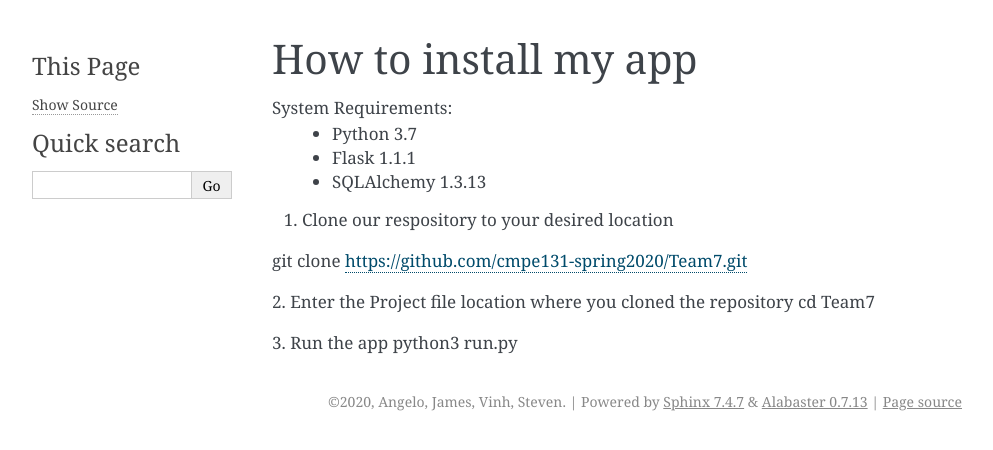
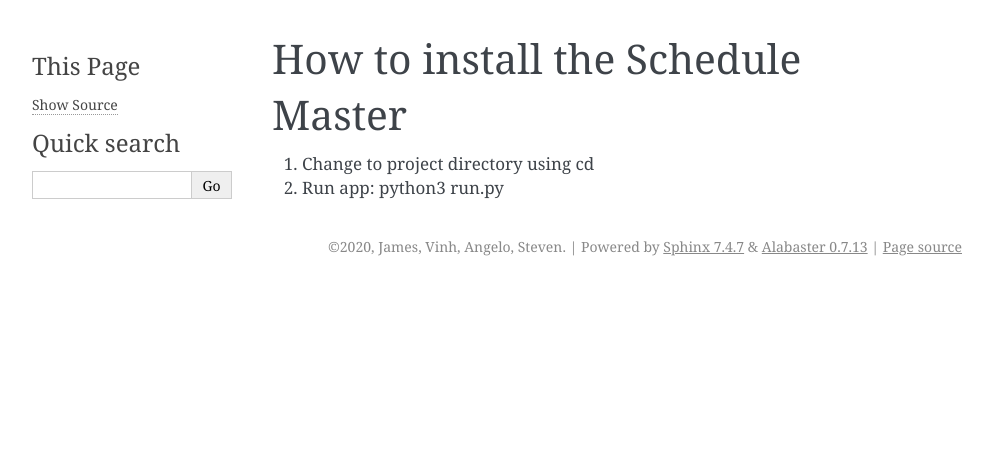
Before and after one commit to davinhster/Schedule-Master, a Sphinx documentation site: the page built from docs/source/installation.rst, in a window 1280 px wide. Shown: the top 450 px of the page, without its empty margins (148-1141 px from the left). Built offline with Sphinx 7.4.7, drawn with Linux system fonts in a browser that asks for light colours.

Commit message:
Recreated docs folder

```diff
--- a/docs/source/conf.py
+++ b/docs/source/conf.py
@@ -14,11 +14,12 @@ import os
 import sys
 sys.path.insert(0, os.path.abspath('../../'))
 
+
 # -- Project information -----------------------------------------------------
 
 project = 'Schedule Master'
-copyright = '2020, Angelo, James, Vinh, Steven'
-author = 'Angelo, James, Vinh, Steven'
+copyright = '2020, James, Vinh, Angelo, Steven'
+author = 'James, Vinh, Angelo, Steven'
 
 
 # -- General configuration ---------------------------------------------------
@@ -27,18 +28,11 @@ author = 'Angelo, James, Vinh, Steven'
 # extensions coming with Sphinx (named 'sphinx.ext.*') or your custom
 # ones.
 extensions = [
-	'sphinx.ext.autodoc'
+    'sphinx.ext.autodoc'
 ]
 
 # Add any paths that contain templates here, relative to this directory.
 templates_path = ['_templates']
-
-# The language for content autogenerated by Sphinx. Refer to documentation
-# for a list of supported languages.
-#
-# This is also used if you do content translation via gettext catalogs.
-# Usually you set "language" from the command line for these cases.
-language = 'Python'
 
 # List of patterns, relative to source directory, that match files and
 # directories to ignore when looking for source files.
--- a/docs/source/index.rst
+++ b/docs/source/index.rst
@@ -1,5 +1,5 @@
 .. Schedule Master documentation master file, created by
-   sphinx-quickstart on Wed Apr 15 16:50:11 2020.
+   sphinx-quickstart on Sun Apr 19 19:05:07 2020.
    You can adapt this file completely to your liking, but it should at least
    contain the root `toctree` directive.
 
--- a/docs/source/installation.rst
+++ b/docs/source/installation.rst
@@ -1,19 +1,5 @@
-How to install my app
-=======================
-System Requirements:
-	- Python 3.7
-	- Flask 1.1.1
-	- SQLAlchemy 1.3.13
------------------------
-Steps to run the app:
+How to install the Schedule Master
+==================================
 
-1. Clone our respository to your desired location
-
-git clone https://github.com/cmpe131-spring2020/Team7.git
-
-
-2. Enter the Project file location where you cloned the repository
-cd Team7
-
-3. Run the app
-python3 run.py
+1. Change to project directory using cd
+2. Run app: python3 run.py
```
Also changed, not shown: docs/source/functions.rst (+8 -7 lines), 16 other files.
